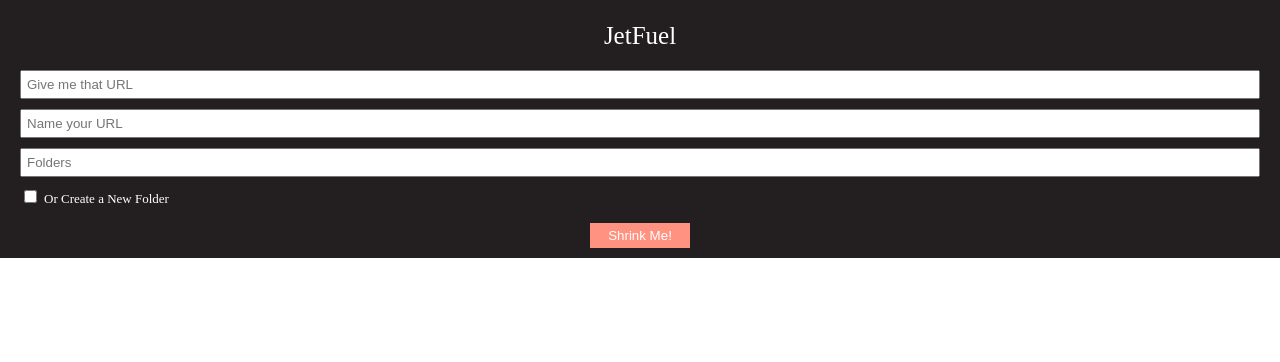
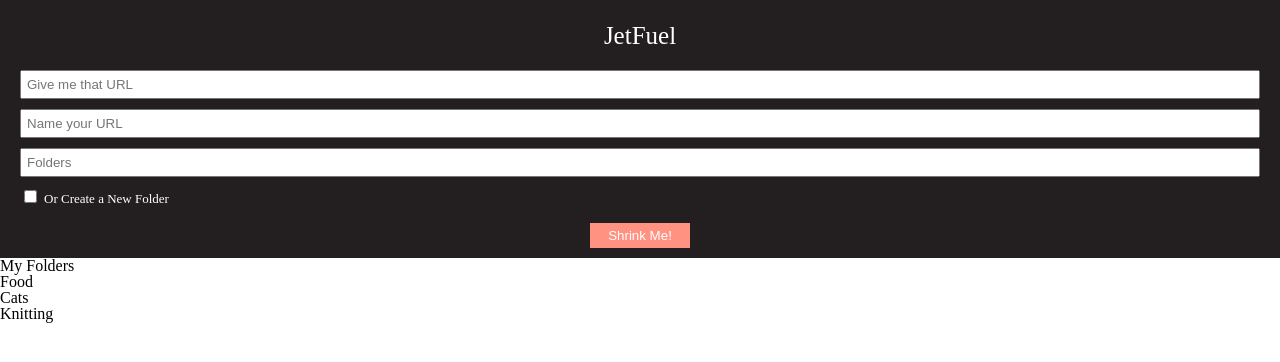
Before and after one commit to marissa27/jet-fuel-1, a plain HTML site: page public/index.html in a window 1280 px wide. Drawn offline with Linux system fonts and the light colour scheme.

Commit message:
Setup images folder and folder images with folder list

```diff
--- a/public/index.html
+++ b/public/index.html
@@ -22,6 +22,19 @@
       <input class="submit" type="submit" value="Shrink Me!"/>
     </form>
     </section>
+
+    <section class="folders">
+      <article class="heading">
+        <h2>My Folders</h2>
+      </article>
+      <article class="folder-list">
+        <ul>
+          <li>Food</li>
+          <li>Cats</li>
+          <li>Knitting</li>
+        </ul>
+      </article>
+    </section>
   </body>
   <script type="text/javascript" rel="./index.js"></script>
 </html>
```
Also changed, not shown: public/images/folder-closed.svg (added), public/images/folder-empty.svg (added), public/images/folder-open.svg (added).
